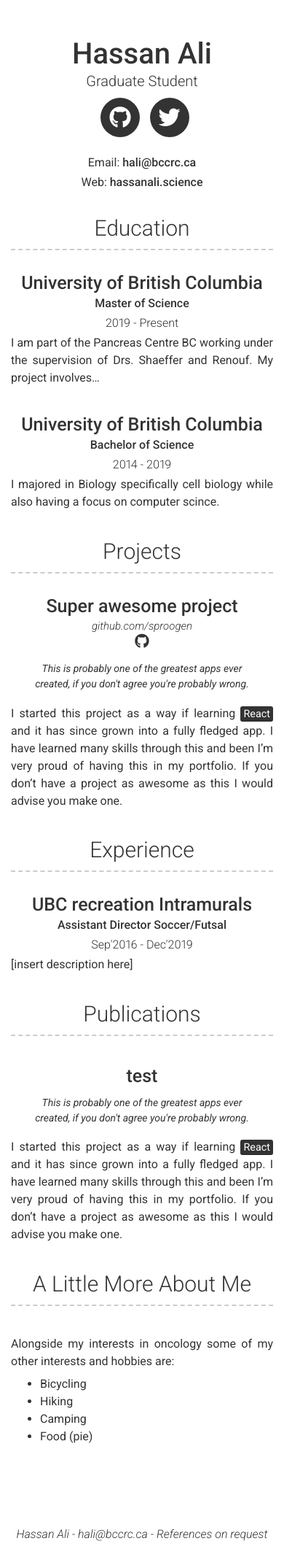
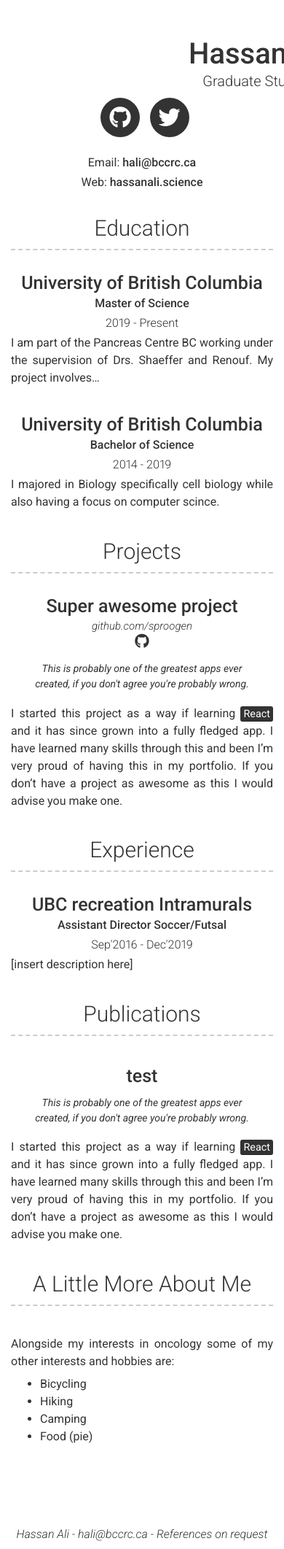
Before and after one commit to hasan-ali/cv, a Jekyll site: the page built from index.md, in a window 390 px wide. Shown: the whole page at 73% size. Built offline with Jekyll 4.4.1, drawn with Linux system fonts in a browser that asks for light colours; nearby versions of some CDN libraries.

Commit message:
update header left margins

```diff
--- a/_sass/modern-resume-theme.scss
+++ b/_sass/modern-resume-theme.scss
@@ -24,6 +24,7 @@
 
   .header-left {
     margin-top: 0px;
+    margin-left: 160px;
   }
 }
 
```
